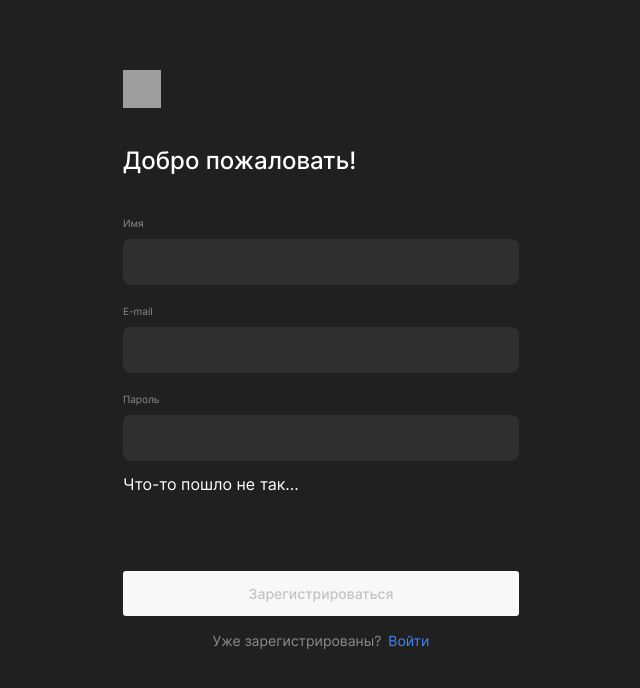
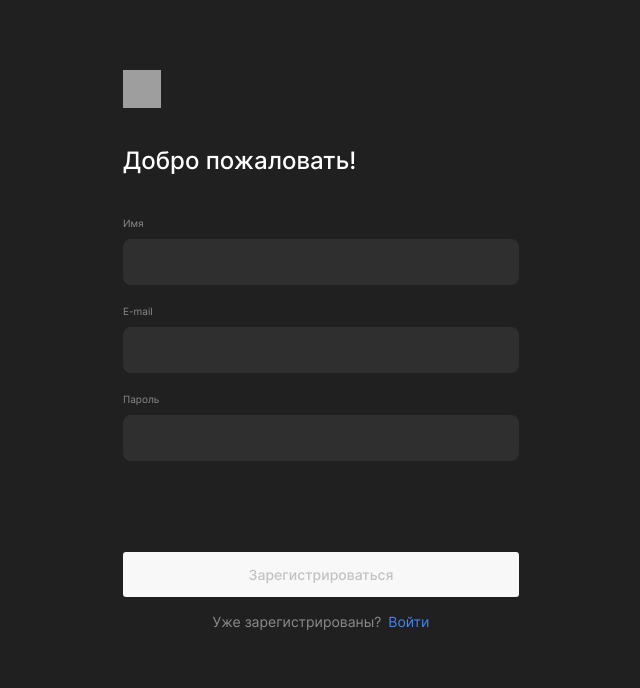
Before and after one commit to GeometricEarth/movies-explorer-frontend, a React (Create React App) app: page /signup in a window 1280 px wide. Shown: the top 688 px of the page, without its empty margins (319-959 px from the left). Built offline with nearby package versions, Linux system fonts and the light colour scheme; grey boxes are pictures that could not be loaded.

Commit message:
feat: Реализовано отображение сообщений ошибок в формах

```diff
--- a/src/components/Form/Form.css
+++ b/src/components/Form/Form.css
@@ -2,6 +2,16 @@
   display: flex;
   flex-direction: column;
   padding-top: 6px;
+}
+.form__error {
+  color: #ee3465;
+  font-family: Inter;
+  font-size: 10px;
+  font-weight: 400;
+  line-height: 10px;
+  min-height: 10px;
+  letter-spacing: 0em;
+  text-align: left;
 }
 .field {
   display: flex;
@@ -15,7 +25,7 @@
   line-height: normal;
 }
 .field:not(:first-child) {
-  margin-top: 6px;
+  margin-top: 8px;
 }
 .field__input {
   width: 100%;
@@ -32,10 +42,10 @@
   box-sizing: border-box;
 }
 .field_input_error {
-  color: #EE3465;
+  color: #ee3465;
 }
 .field__error {
-  margin-top: 4px;
+  margin-top: 2px;
   color: #ee3465;
   font-size: 10px;
   line-height: 10px;
@@ -61,10 +71,10 @@
   color: #c2c2c2;
 }
 .form__submit_type_register {
-  margin-top: 77px;
+  margin-top: 69px;
 }
 .form__submit_type_login {
-  margin-top: 165px;
+  margin-top: 157px;
 }
 
 input:-webkit-autofill,
--- a/src/components/Form/Form.jsx
+++ b/src/components/Form/Form.jsx
@@ -7,6 +7,7 @@ export default function Form({
   formFields,
   formType,
   submitText,
+  submitError,
 }) {
   const initialState = {};
   formFields.forEach((element) => {
@@ -50,7 +51,7 @@ export default function Form({
           </div>
         );
       })}
-      <span className="form__error">Что-то пошло не так...</span>
+      <span className="form__error">{submitError}</span>
       <button
         className={
           `form__submit form__submit_type_${formType} ` +
--- a/src/components/Login/Login.js
+++ b/src/components/Login/Login.js
@@ -16,6 +16,7 @@ export default function Login() {
         formType="login"
         name="login"
         submitText="Войти"
+        submitError=""
       ></Form>
       <div className="redirect">
         <p className="redirect__text">Ещё не зарегистрированы?</p>
--- a/src/components/Register/Register.jsx
+++ b/src/components/Register/Register.jsx
@@ -8,17 +8,23 @@ export default function Register() {
     { label: 'Имя', type: 'text', name: 'name' },
     { label: 'E-mail', type: 'email', name: 'email' },
     { label: 'Пароль', type: 'password', name: 'password' },
-  ]
+  ];
   return (
     <PageWithForm>
       <Greeting>Добро пожаловать!</Greeting>
-      <Form formFields={formData} formType='register' name='register' submitText='Зарегистрироваться'></Form>
-      <div className='redirect'>
+      <Form
+        formFields={formData}
+        formType="register"
+        name="register"
+        submitText="Зарегистрироваться"
+        submitError=""
+      ></Form>
+      <div className="redirect">
         <p className="redirect__text">Уже зарегистрированы?</p>
         <Link className="redirect__link" to="/signin">
           Войти
         </Link>
       </div>
     </PageWithForm>
-  )
+  );
 }
```
